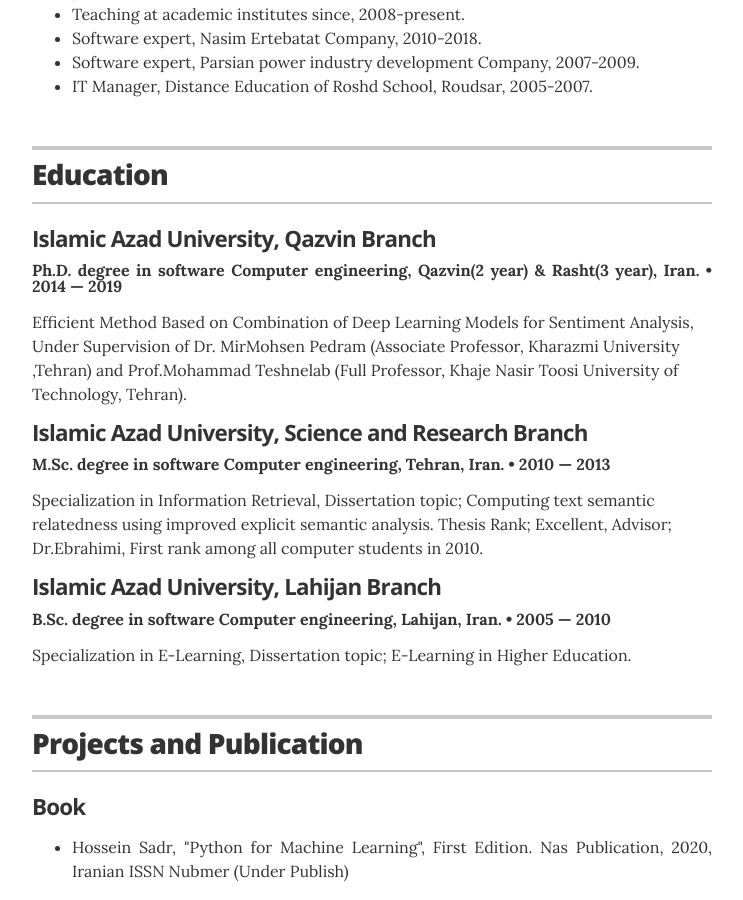
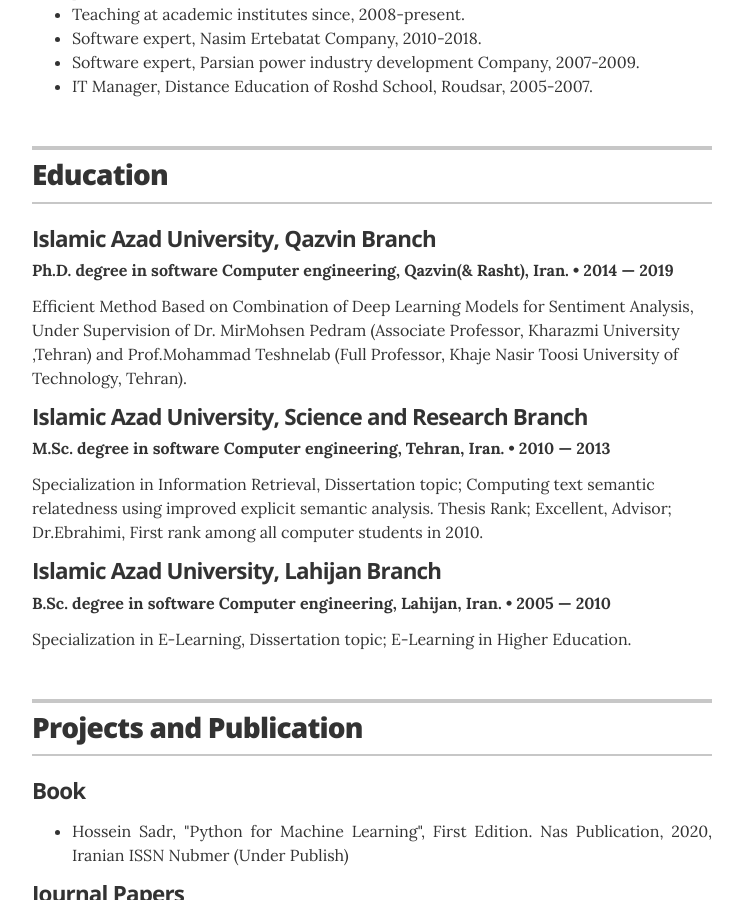
Before and after one commit to hosseinsadr/hosseinsadr.github.io, a Jekyll site: the page built from index.html, in a window 1280 px wide and 900 px high, scrolled down 2035 px. Shown: the whole window, without its empty margins (268-1011 px from the left). Built offline with Jekyll 4.4.1, drawn with Linux system fonts in a browser that asks for light colours.

Commit message:
Update education.yml

```diff
--- a/_data/education.yml
+++ b/_data/education.yml
@@ -1,5 +1,5 @@
 # Degree
-- degree: Ph.D. degree in software Computer engineering, Qazvin(2 year) & Rasht(3 year), Iran.
+- degree: Ph.D. degree in software Computer engineering, Qazvin(& Rasht), Iran.
   uni: Islamic Azad University, Qazvin Branch
   year: 2014 &mdash; 2019
   summary: <pdir="rtl" align="justify"> Efficient Method Based on Combination of Deep Learning Models for Sentiment Analysis, Under Supervision of  Dr. MirMohsen Pedram (Associate Professor, Kharazmi University ,Tehran) and Prof.Mohammad Teshnelab (Full Professor, Khaje Nasir Toosi University of Technology, Tehran).</p>
```
